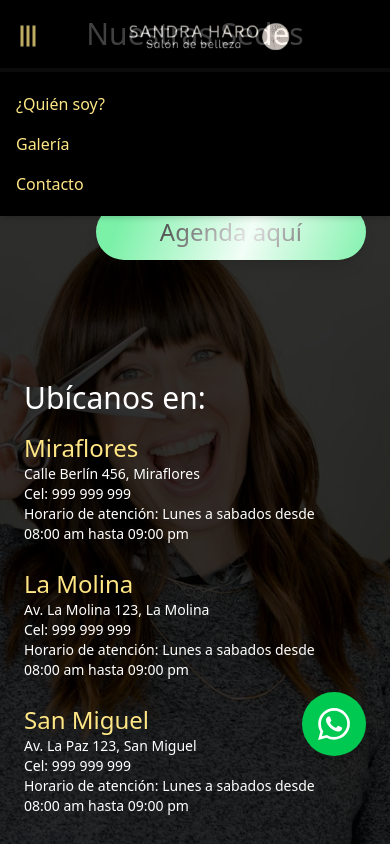
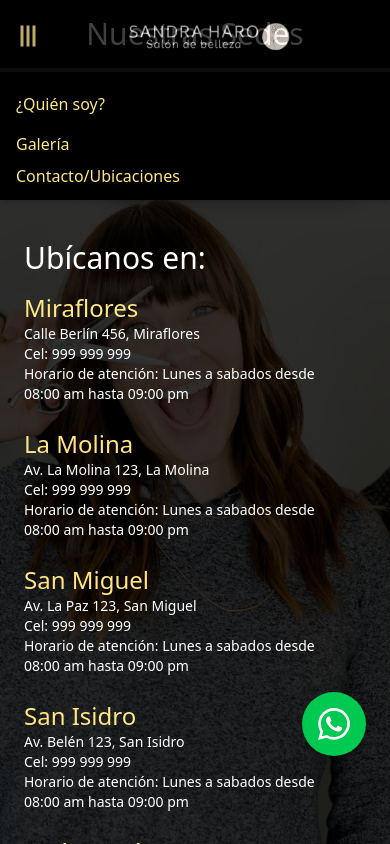
Before and after one commit to Abrahanpiloto/salon-de-belleza, a React (Vite) app: page /contact in a window 390 px wide. Both pictures are taken after a click on the button "Abrir menú de navegación". Shown: the top 844 px of the page. Built offline with nearby package versions, Linux system fonts and the light colour scheme.

Commit message:
se mejoro contacto

```diff
--- a/src/components/Contact.jsx
+++ b/src/components/Contact.jsx
@@ -3,7 +3,7 @@ import LocationList from "./LocationList";
 
 export default function Contact() {
   return (
-    <section id="contacto" className="min-h-screen relative overflow-hidden">
+    <section id="contacto" className="min-h-screen relative overflow-hidden ">
       {/* Fondo SOLO en desktop */}
       <div className=" absolute inset-0 -z-10">
         <img
@@ -22,21 +22,21 @@ export default function Contact() {
         </header>
 
         {/* CONTENEDOR PRINCIPAL: MOBILE = columna, DESKTOP = fila */}
-        <div className="flex flex-col lg:flex-row w-full max-w-7xl mx-auto p-6 gap-18">
+        <div className="flex flex-col lg:flex-row w-full max-w-7xl mx-auto p-6 gap-10 lg:mt-32">
           {/* COLUMN 1 - LocationList (izquierda en desktop, abajo en mobile) */}
           <div className="flex-1 order-2 lg:order-1">
             <LocationList />
           </div>
 
           {/* COLUMN 2  */}
-          <div className="flex-1 order-1 lg:order-2 flex flex-col items-end justify-center gap-8">
-            <h2 className="text-4xl text-amber-200 text-end">
+          <div className="flex-1 order-1 lg:order-2 flex flex-col items-end justify-center">
+            <h2 className="lg:text-4xl text-3xl text-amber-200 text-end mb-4">
               Reserva una cita aquí
             </h2>
             <a
               href="/reservar"
               className="px-16 py-3 bg-[#7BF1A8] text-black text-2xl rounded-4xl
-               hover:bg-white transition shadow-lg cursor-pointer btn-shine "
+               hover:bg-white transition shadow-lg cursor-pointer btn-shine"
             >
               Agenda aquí
             </a>
--- a/src/components/LocationList.jsx
+++ b/src/components/LocationList.jsx
@@ -44,7 +44,7 @@ const Locations = [
 const LocationList = () => {
   return (
     <div className="lg:max-w-3xl  max-w-xs">
-      <h1 className="text-white text-3xl mb-4 mt-12">Ubícanos en:</h1>
+      <h1 className="text-white text-3xl mb-4 lg:mt-12">Ubícanos en:</h1>
       <ul className="grid  lg:grid-cols-3 gap-6">
         {Locations.map((loc) => (
           <li key={loc.id} className="flex flex-col lg:max-w-3xl">
--- a/src/components/Navbar.jsx
+++ b/src/components/Navbar.jsx
@@ -158,11 +158,29 @@ export default function Navbar() {
         >
           Galería
         </a>
-        <a
+        {/* <a
           href="/contact"
           className="block text-amber-200 hover:text-white py-2"
         >
           Contacto
+        </a> */}
+        <a
+          href="/#contacto"
+          onClick={(e) => {
+            // Si estás en otra página, deja que el href navegue
+            if (window.location.pathname !== "/") {
+              return; // Deja que el navegador navegue a /#galeria
+            }
+            // Si estás en home, haz scroll suave
+            e.preventDefault();
+            document
+              .getElementById("contacto")
+              ?.scrollIntoView({ behavior: "smooth" });
+            setIsOpen(false);
+          }}
+          className="text-amber-200"
+        >
+          Contacto/Ubicaciones
         </a>
       </div>
     </nav>
```
